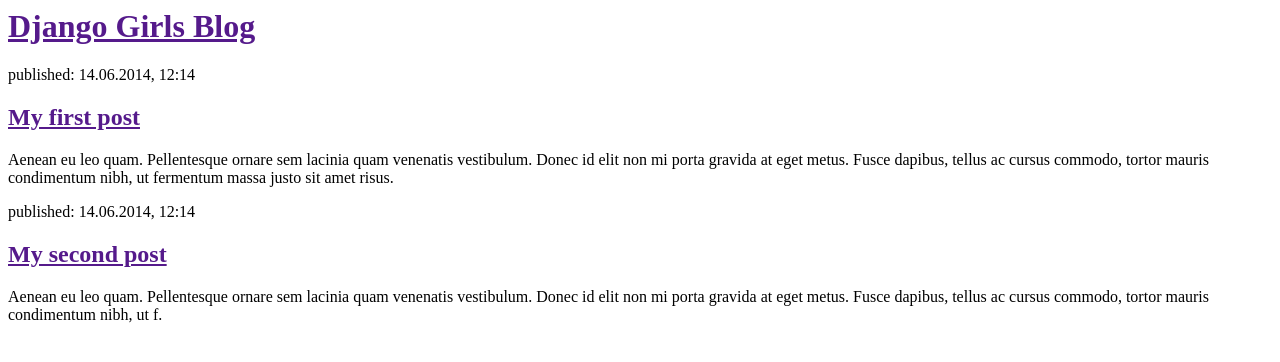
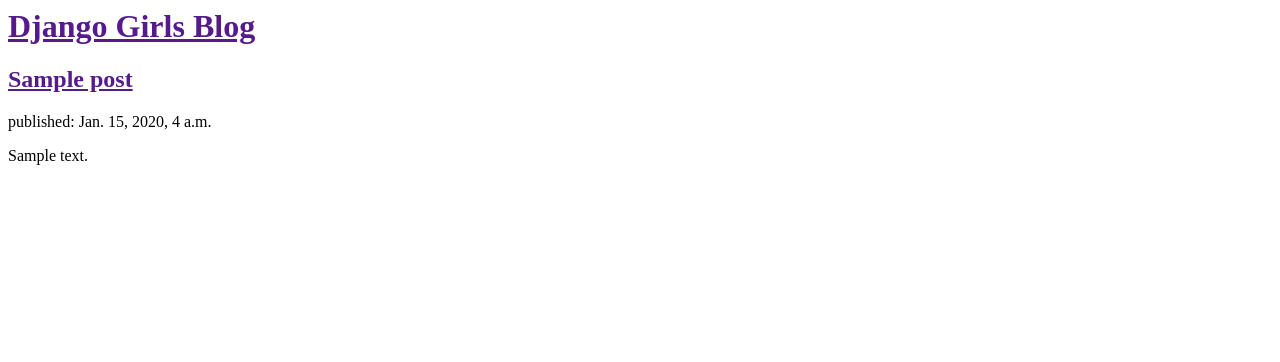
Before and after one commit to nickweseman/my-first-blog, a Django app: template blog/templates/blog/post_list.html in a window 1280 px wide. Shown: the top 362 px of the page. Run offline with Django 3.2, Linux system fonts and the light colour scheme; the template is opened without the code that fills it: values that come from a table or form of the project are taken from there, others are empty; tables that the repository leaves empty hold one stand-in row (values such as "Sample post").

Commit message:
updated template

```diff
--- a/blog/templates/blog/post_list.html
+++ b/blog/templates/blog/post_list.html
@@ -6,17 +6,12 @@
         <div>
             <h1><a href="">Django Girls Blog</a></h1>
         </div>
-
+        {% for post in posts %}
         <div>
-            <p>published: 14.06.2014, 12:14</p>
-            <h2><a href="">My first post</a></h2>
-            <p>Aenean eu leo quam. Pellentesque ornare sem lacinia quam venenatis vestibulum. Donec id elit non mi porta gravida at eget metus. Fusce dapibus, tellus ac cursus commodo, tortor mauris condimentum nibh, ut fermentum massa justo sit amet risus.</p>
+            <h2><a href="">{{ post.title }}</a></h2>
+            <p>published: {{ post.published_date }}</p>
+            <p>{{ post.text|linebreaksbr }}</p>
         </div>
-
-        <div>
-            <p>published: 14.06.2014, 12:14</p>
-            <h2><a href="">My second post</a></h2>
-            <p>Aenean eu leo quam. Pellentesque ornare sem lacinia quam venenatis vestibulum. Donec id elit non mi porta gravida at eget metus. Fusce dapibus, tellus ac cursus commodo, tortor mauris condimentum nibh, ut f.</p>
-        </div>
+        {% endfor %}
     </body>
 </html>
--- a/blog/views.py
+++ b/blog/views.py
@@ -1,7 +1,11 @@
 from django.shortcuts import render
+from blog.models import Post
+from django.utils import timezone
 
 def post_list(request, header):
     print(header)
     print(request)
     print(type(header))
-    return render(request, 'blog/post_list.html', {})
+    posts = Post.objects.filter(
+        published_date__lte=timezone.now()).order_by('published_date')
+    return render(request, 'blog/post_list.html', {'posts': posts})
```
